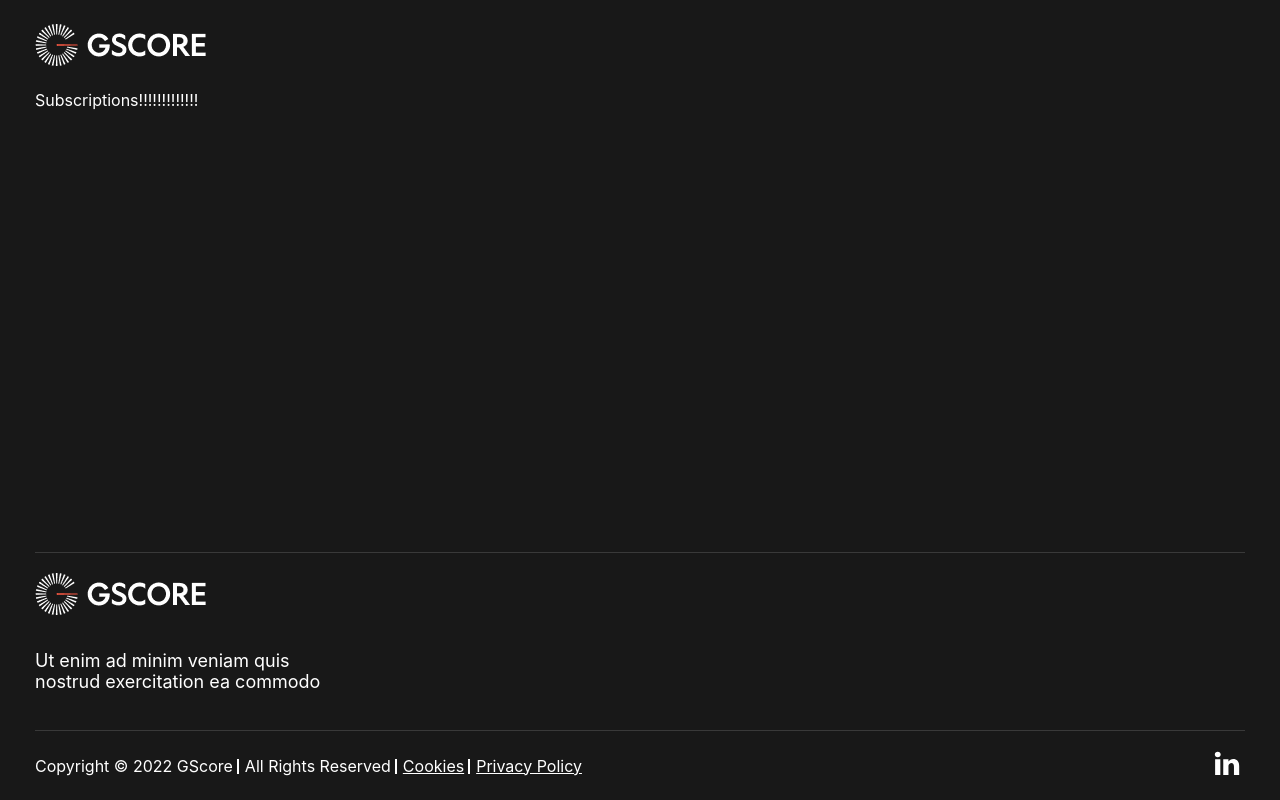
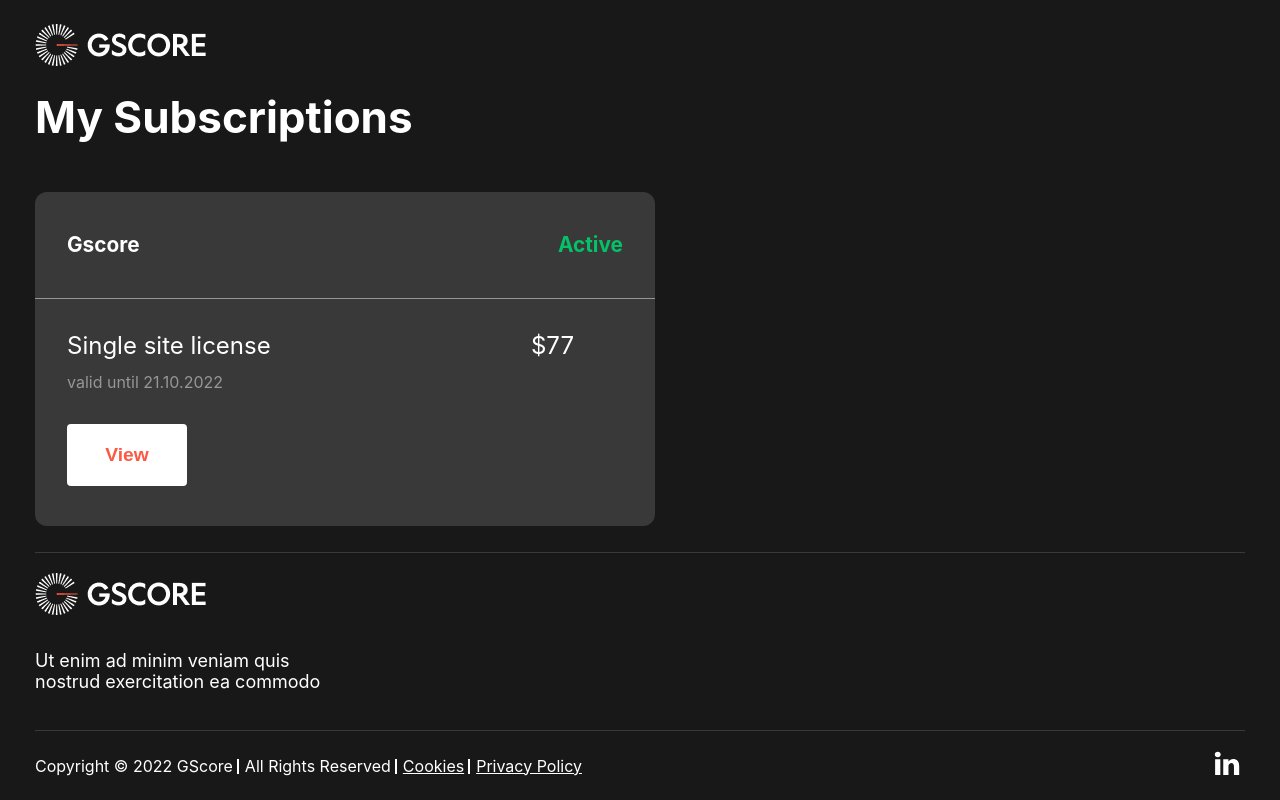
Before and after one commit to Pavel-Sol/Gscore, a Next.js app: page /subscriptions in a window 1280 px wide. Built offline with nearby package versions, Linux system fonts and the light colour scheme; no server answers; some icons are missing.

Commit message:
feature/ created slider-card

```diff
--- /dev/null
+++ b/components/Subscriptions/Slider/Slider.tsx
@@ -0,0 +1,16 @@
+import React from 'react';
+import { SubscriptionType } from '../../../types/types';
+import { SliderCard } from '../SliderCard';
+
+type SliderProps = {
+  subscriptions: SubscriptionType[];
+};
+const Slider: React.FC<SliderProps> = ({ subscriptions }) => {
+  return (
+    <div>
+      <SliderCard />
+    </div>
+  );
+};
+
+export default Slider;
--- /dev/null
+++ b/components/Subscriptions/Slider/index.ts
@@ -0,0 +1 @@
+export { default as Slider } from './Slider';
--- /dev/null
+++ b/components/Subscriptions/SliderCard/SliderCard.tsx
@@ -0,0 +1,35 @@
+import React from 'react';
+import { Button } from '../../ui';
+import {
+  Container,
+  Heading,
+  Label,
+  Status,
+  Bottom,
+  Row,
+  ProductName,
+  Price,
+  Period,
+  StyledBtn,
+} from './style';
+
+const SliderCard = () => {
+  return (
+    <Container>
+      <Heading>
+        <Label>Gscore</Label>
+        <Status>Active</Status>
+      </Heading>
+      <Bottom>
+        <Row>
+          <ProductName>Single site license</ProductName>
+          <Price>$77</Price>
+        </Row>
+        <Period>valid until 21.10.2022</Period>
+        <StyledBtn mode="secondary">View</StyledBtn>
+      </Bottom>
+    </Container>
+  );
+};
+
+export default SliderCard;
--- /dev/null
+++ b/components/Subscriptions/SliderCard/index.ts
@@ -0,0 +1 @@
+export { default as SliderCard } from './SliderCard';
--- /dev/null
+++ b/components/Subscriptions/SliderCard/style.ts
@@ -0,0 +1,81 @@
+import styled from 'styled-components';
+import { Button } from '../../ui';
+
+export const Container = styled.div`
+  width: 620px;
+  height: 334px;
+  border-radius: 12px;
+  background-color: rgba(57, 57, 57, 1);
+  display: flex;
+  flex-direction: column;
+  @media (max-width: 768px) {
+    width: 318px;
+    height: 268px;
+  }
+`;
+
+export const Heading = styled.div`
+  flex: 32%;
+  padding: 10px 32px;
+  display: flex;
+  align-items: center;
+  justify-content: space-between;
+  border-bottom: 1px solid rgba(150, 150, 150, 1);
+  @media (max-width: 768px) {
+    padding: 10px 16px;
+  }
+`;
+
+export const Label = styled.p`
+  font-size: 1.3rem;
+  font-weight: 700;
+`;
+
+export const Status = styled.p`
+  font-size: 1.3rem;
+  color: #05c168;
+  font-weight: 700;
+`;
+
+export const Bottom = styled.div`
+  flex: 68%;
+  padding: 32px 81px 32px 32px;
+  @media (max-width: 768px) {
+    padding: 16px 51px 16px 16px;
+  }
+`;
+
+export const Row = styled.div`
+  display: flex;
+  align-items: center;
+  justify-content: space-between;
+`;
+
+export const ProductName = styled.p`
+  margin: 0;
+  font-size: 1.5rem;
+  @media (max-width: 768px) {
+    font-size: 1.2rem;
+  }
+`;
+export const Price = styled.p`
+  font-size: 1.5rem;
+  margin: 0;
+  @media (max-width: 768px) {
+    font-size: 1.2rem;
+  }
+`;
+
+export const Period = styled.p`
+  color: #969696;
+  margin: 12px 0px 0px 0px;
+`;
+
+export const StyledBtn = styled(Button)`
+  width: 120px;
+  font-weight: 700;
+  margin-top: 32px;
+  @media (max-width: 768px) {
+    margin-top: 24px;
+  }
+`;
--- /dev/null
+++ b/components/Subscriptions/index.ts
@@ -0,0 +1 @@
+export { Slider } from './Slider';
--- a/components/index.ts
+++ b/components/index.ts
@@ -8,3 +8,5 @@
 export { ModeController } from './Settings';
 export { PersonalInfoForm } from './Settings';
 export { ChangePassForm } from './Settings';
+
+export { Slider } from './Subscriptions';
--- a/pages/index.tsx
+++ b/pages/index.tsx
@@ -8,8 +8,10 @@
 import { authMeAction, getProductsAction } from '../store/actions';
 import axios from 'axios';
 import { ProductType } from '../types/types';
+import { GetServerSidePropsContext } from 'next';
 
-export const getServerSideProps = async () => {
+export const getServerSideProps = async (context: GetServerSidePropsContext) => {
+  // console.log(context.req);
   const response = await axios.get('https://gscore-back.herokuapp.com/api/products');
 
   if (response.data) {
--- a/pages/subscriptions/index.tsx
+++ b/pages/subscriptions/index.tsx
@@ -1,18 +1,36 @@
 import React, { useEffect } from 'react';
+import styled from 'styled-components';
 import { useDispatch, useSelector } from 'react-redux';
 import { getSubscriptionsAction } from '../../store/actions';
 import { RootState } from '../../store/store';
+import { Slider } from '../../components';
 
 const Subscriptions = () => {
   const dispatch = useDispatch();
   const subscriptions = useSelector((state: RootState) => state.subscription.subscriptions);
-  console.log('subscriptions ', subscriptions);
 
   useEffect(() => {
     dispatch(getSubscriptionsAction());
   }, []);
 
-  return <div>Subscriptions!!!!!!!!!!!!!</div>;
+  // useEffect(() => {
+  //   console.log('subscriptions ', subscriptions);
+  // }, []);
+
+  return (
+    <>
+      <Title>My Subscriptions</Title>
+      <Slider subscriptions={subscriptions} />
+    </>
+  );
 };
 
+const Title = styled.h1`
+  font-size: 2.75rem;
+  margin-bottom: 48px;
+  @media (max-width: 450px) {
+    font-size: 1.7rem;
+  }
+`;
+
 export default Subscriptions;
--- a/styles/healper.css
+++ b/styles/healper.css
@@ -1,7 +1,9 @@
 .test {
   display: flex;
+  flex-direction: column;
+
   align-items: center;
-  justify-content: center;
+  justify-content: space-between;
 
   flex-direction: column;
   transform: translateY(-40px);
--- a/types/types.ts
+++ b/types/types.ts
@@ -95,17 +95,18 @@
   subscribeId: number;
   userId: number;
 };
-// ------------------------------
+// -----------------------------------------
 // Subscription
 
 export type SubscriptionType = {
+  codes: CodeType[];
   id: number;
   userId: number;
   productId: number;
   currentPeriodStart: string;
   currentPeriodEnd: string;
   status: string;
-  codes: CodeType[];
+  product: ProductType;
 };
 // ---------------------------
 export type RegisterUserActionType = ReturnType<typeof registerUserAction>;
```
